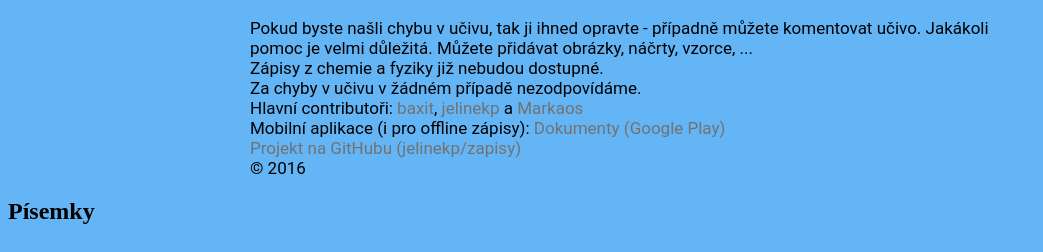
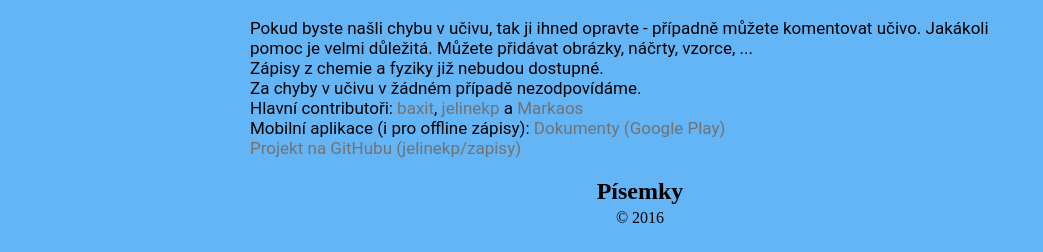
Before and after one commit to jelinekp/zapisy, a PHP site: page / in a window 1280 px wide. Shown: the part 906-1158 px from the top of the page, without its empty margins (0-1043 px from the left). After the commit the page ends 1129 px from the top, so only its background shows below. Run offline with PHP 8.4, Linux system fonts and the light colour scheme; data that the repository does not hold is empty.

Commit message:
Some design improvements

```diff
--- a/index.php
+++ b/index.php
@@ -34,17 +34,16 @@
         Hlavní contributoři: <a href="https://plus.google.com/117073341275292426772">baxit</a>, <a href="http://jelinekp.wz.cz/">jelinekp</a>
         a <a href="https://markaos.cz/">Markaos</a><br />
         Mobilní aplikace (i pro offline zápisy):
-        <a href="https://play.google.com/store/apps/details?id=com.google.android.apps.docs.editors.docs">
-             Dokumenty (Google Play)</a><br>
-               <a href="https://github.com/jelinekp/zapisy">Projekt na GitHubu (jelinekp/zapisy)</a>
-               <br />© 2016
+        <a href="https://play.google.com/store/apps/details?id=com.google.android.apps.docs.editors.docs">Dokumenty (Google Play)</a><br>
+        <a href="https://github.com/jelinekp/zapisy">Projekt na GitHubu (jelinekp/zapisy)</a>
+        <div id="examsContainer">
+          <h2>Písemky</h2>
+          <table>
+            <?php make_exams(); ?>
+          </table>
+        </div>
+        <span style="text-align: center; width: 100%; display: block;">© 2016</span>
       </p>
-    </div>
-    <div id="examsContainer">
-      <h2>Písemky</h2>
-      <table>
-        <?php make_exams(); ?>
-      </table>
     </div>
   </body>
 </html>
--- a/mobile.css
+++ b/mobile.css
@@ -15,6 +15,11 @@ table {
 
 h1 {
   font-size: 32px;
+}
+
+h2 {
+  text-align: center;
+  margin-bottom: 4px;
 }
 
 p {
--- a/style.css
+++ b/style.css
@@ -100,6 +100,12 @@ h1 {
   margin-right: auto;
 }
 
+#examsContainer > h2 {
+  text-align: center;
+  font-size: 24;
+  margin-bottom: 4px;
+}
+
 @media (min-width: 1600px) {
   #examsContainer > h2 {
     text-align: center;
```
